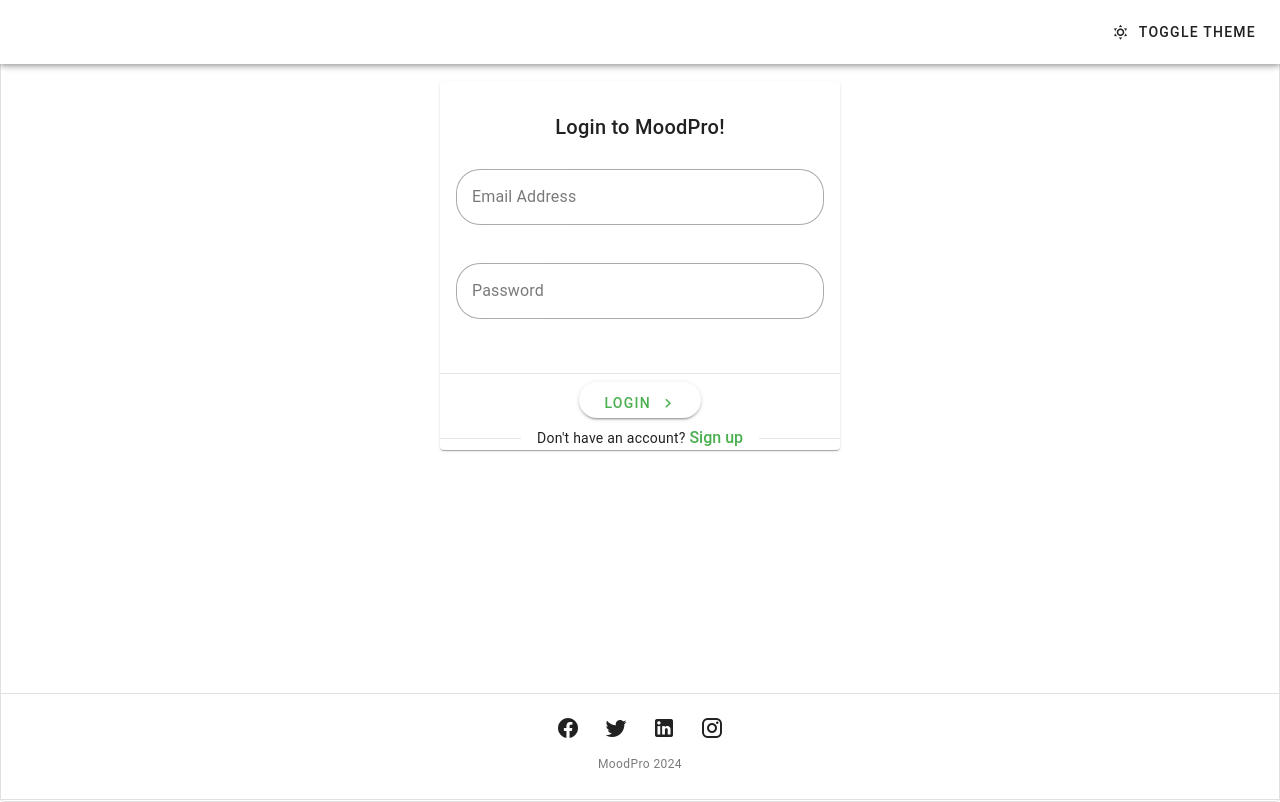
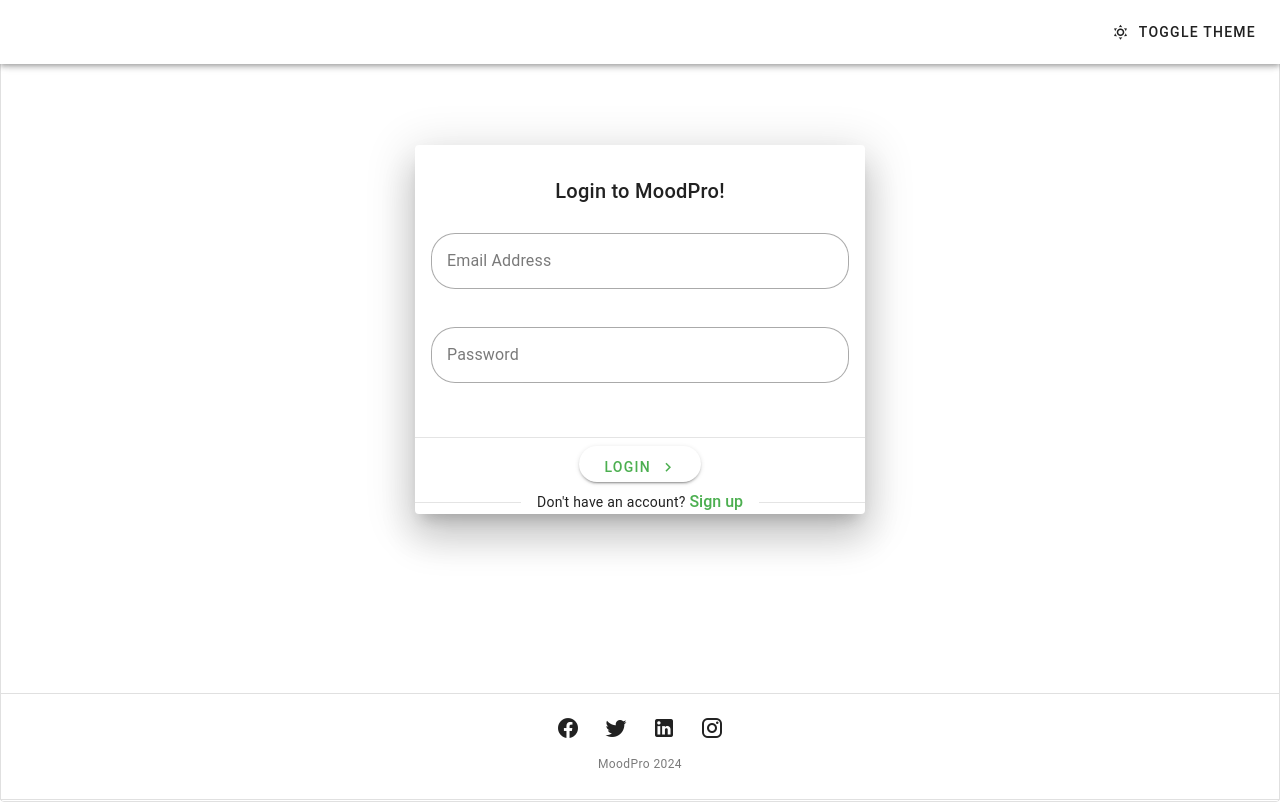
Before and after one commit to lawrence-gingo/web-moodpro, a Vue app: page / in a window 1280 px wide. Built offline with nearby package versions, Linux system fonts and the light colour scheme.

Commit message:
logo added

```diff
--- a/src/views/auth/LoginView.vue
+++ b/src/views/auth/LoginView.vue
@@ -27,13 +27,16 @@
       </v-app-bar>
 
       <v-main>
-        <v-container>
+        <v-container class="mt-16">
           <v-card
+
             class="mx-auto text-center pt-5"
-            max-width="400"
+            max-width="450"
             title="Login to MoodPro!"
             outlined
+            elevation="24"
           >
+
             <v-container>
               <!-- Email Field -->
               <v-text-field
@@ -63,7 +66,7 @@
 
             <!-- Login Button -->
             <v-card-actions class="d-flex justify-center">
-              <v-btn class="text-center px-6 py-3" color="success" rounded elevation="2" large>
+              <v-btn class="text-center px-6 py-3" color="success" rounded elevation="2" large prepend-icon="">
                 LOGIN
                 <v-icon icon="mdi-chevron-right" class="ml-2"></v-icon>
               </v-btn>
--- a/src/views/auth/RegisterView.vue
+++ b/src/views/auth/RegisterView.vue
@@ -31,7 +31,7 @@
 
       <v-main>
         <v-container>
-          <v-card class="mx-auto text-center my-5" max-width="344" title="Register to MoodPro!">
+          <v-card class="mx-auto text-center my-5" max-width="450" title="Register to MoodPro!" elevation="24">
             <v-container>
               <!-- First Name -->
               <v-text-field
```
Also changed, not shown: src/assets/moodprologo.jpg (added).
